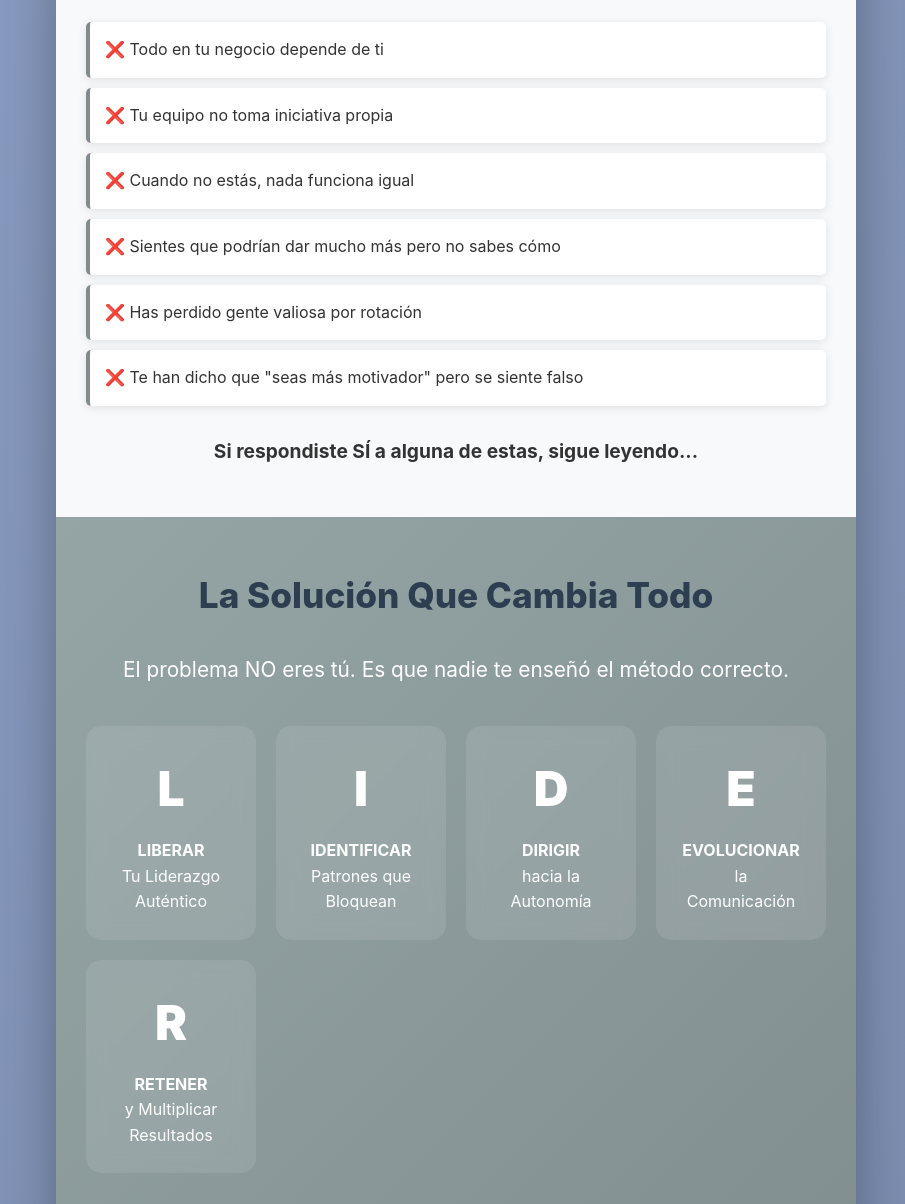
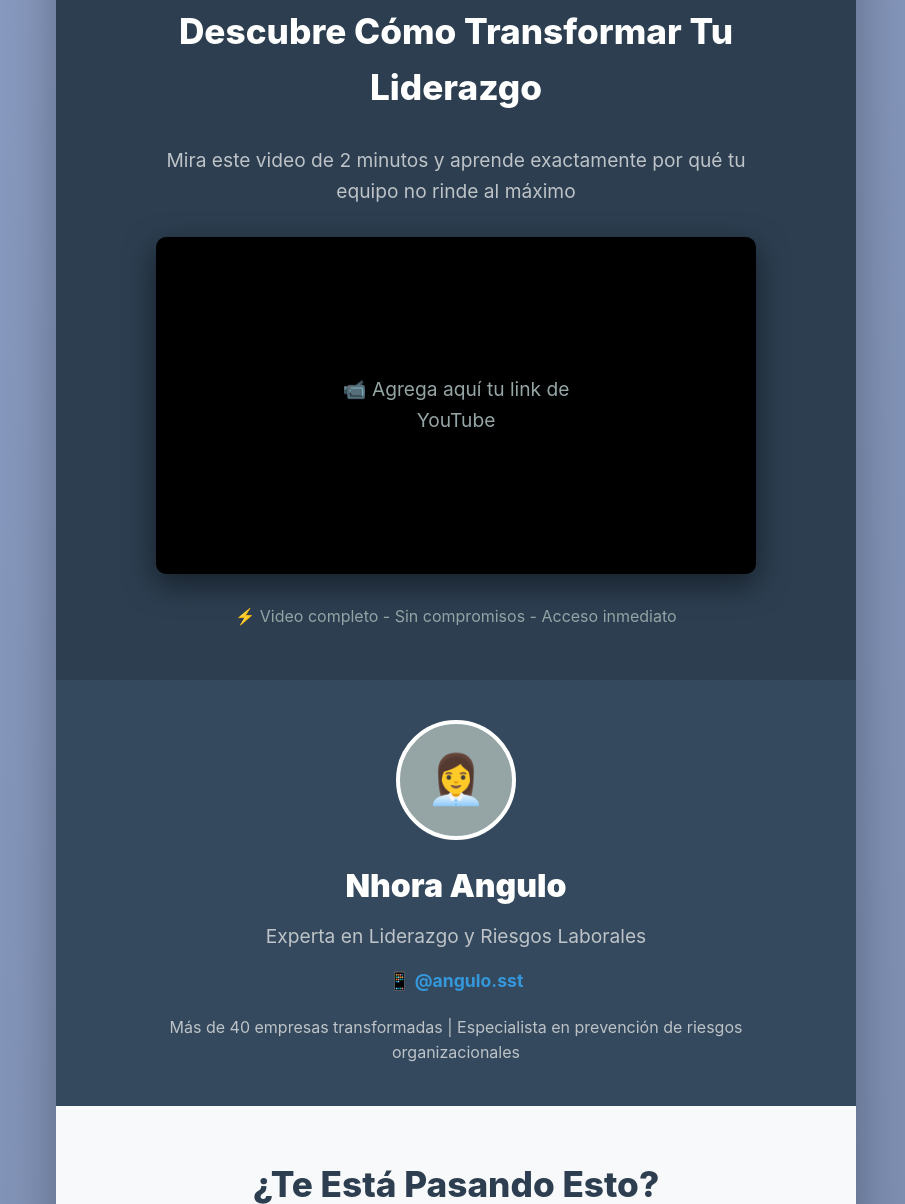
Before and after one commit to angulosst/METODOLIDER, a plain HTML site: page index.html in a window 1280 px wide. Shown: the part 504-1708 px from the top of the page, without its empty margins (184-1089 px from the left). Drawn offline with Linux system fonts and the light colour scheme.

Commit message:
Update index.html

```diff
--- a/index.html
+++ b/index.html
@@ -97,6 +97,14 @@
             color: #2c3e50;
         }
 
+        .section-title-white {
+            font-size: 2.2rem;
+            font-weight: 800;
+            text-align: center;
+            margin-bottom: 30px;
+            color: white;
+        }
+
         .problem-section {
             background: #f8f9fa;
         }
@@ -113,6 +121,97 @@
             border-left: 4px solid #7f8c8d;
             border-radius: 5px;
             box-shadow: 0 2px 10px rgba(0,0,0,0.1);
+        }
+
+        /* VSL SECTION */
+        .vsl-section {
+            background: #2c3e50;
+            color: white;
+            text-align: center;
+        }
+
+        .vsl-container {
+            max-width: 600px;
+            margin: 0 auto;
+        }
+
+        .video-wrapper {
+            position: relative;
+            padding-bottom: 56.25%; /* 16:9 aspect ratio */
+            height: 0;
+            overflow: hidden;
+            background: #000;
+            border-radius: 10px;
+            margin: 30px 0;
+            box-shadow: 0 10px 30px rgba(0,0,0,0.5);
+        }
+
+        .video-wrapper iframe {
+            position: absolute;
+            top: 0;
+            left: 0;
+            width: 100%;
+            height: 100%;
+            border: 0;
+        }
+
+        .video-placeholder {
+            position: absolute;
+            top: 50%;
+            left: 50%;
+            transform: translate(-50%, -50%);
+            color: #95a5a6;
+            font-size: 1.2rem;
+        }
+
+        /* AUTHOR SECTION */
+        .author-section {
+            background: #34495e;
+            color: white;
+            text-align: center;
+            padding: 40px 30px;
+        }
+
+        .author-container {
+            max-width: 600px;
+            margin: 0 auto;
+        }
+
+        .author-image {
+            width: 120px;
+            height: 120px;
+            border-radius: 50%;
+            background: #95a5a6;
+            margin: 0 auto 20px;
+            display: flex;
+            align-items: center;
+            justify-content: center;
+            font-size: 3rem;
+            color: white;
+            border: 4px solid white;
+        }
+
+        .author-name {
+            font-size: 2rem;
+            font-weight: 900;
+            margin-bottom: 10px;
+        }
+
+        .author-title {
+            font-size: 1.2rem;
+            margin-bottom: 15px;
+            color: #bdc3c7;
+        }
+
+        .author-social {
+            font-size: 1.1rem;
+            color: #3498db;
+            text-decoration: none;
+            font-weight: bold;
+        }
+
+        .author-social:hover {
+            color: #5dade2;
         }
 
         .solution-section {
@@ -251,6 +350,14 @@
             .method-steps {
                 grid-template-columns: 1fr;
             }
+
+            .author-section {
+                padding: 30px 20px;
+            }
+
+            .vsl-section {
+                padding: 30px 20px;
+            }
         }
     </style>
 </head>
@@ -265,11 +372,54 @@
                 MÉTODO L.I.D.E.R
             </h1>
             <p class="sub-headline">
-                Libera el 80% del potencial oculto de tu equipo en 30 días y haz que tu negocio funcione perfectamente sin ti
+                Libera hasta el 80% del potencial oculto de las personas que lideras en los primer 30 dias
+                sea que tengas equipo establecido, estés formando tu primer equipo, se te esté yendo gente valiosa, o sientas que todo depende de ti
+                y haz que tu negocio funcione perfectamente sin ti
             </p>
             <a href="https://pay.hotmart.com/P100927883R" class="cta-button">
-                    ¡QUIERO EL MÉTODO AHORA!
+                ¡QUIERO EL MÉTODO AHORA!
             </a>
+        </section>
+
+        <!-- VSL SECTION -->
+        <section class="section vsl-section">
+            <div class="vsl-container">
+                <h2 class="section-title-white">Descubre Cómo Transformar Tu Liderazgo</h2>
+                <p style="font-size: 1.2rem; margin-bottom: 20px; color: #bdc3c7;">
+                    Mira este video de 2 minutos y aprende exactamente por qué tu equipo no rinde al máximo
+                </p>
+                <div class="video-wrapper">
+                    <!-- Aquí va tu link de YouTube -->
+                    <iframe src="TU_LINK_DE_YOUTUBE_AQUI"
+                            title="Método L.I.D.E.R - Video Explicativo"
+                            allowfullscreen>
+                    </iframe>
+                    <!-- Placeholder mientras agregas el video -->
+                    <div class="video-placeholder">
+                        📹 Agrega aquí tu link de YouTube
+                    </div>
+                </div>
+                <p style="font-size: 1rem; color: #95a5a6;">
+                    ⚡ Video completo - Sin compromisos - Acceso inmediato
+                </p>
+            </div>
+        </section>
+
+        <!-- AUTHOR SECTION -->
+        <section class="author-section">
+            <div class="author-container">
+                <div class="author-image">
+                    👩‍💼
+                </div>
+                <h3 class="author-name">Nhora Angulo</h3>
+                <p class="author-title">Experta en Liderazgo y Riesgos Laborales</p>
+                <a href="https://instagram.com/angulo.sst" target="_blank" class="author-social">
+                    📱 @angulo.sst
+                </a>
+                <p style="margin-top: 20px; font-size: 1rem; color: #bdc3c7;">
+                    Más de 40 empresas transformadas | Especialista en prevención de riesgos organizacionales
+                </p>
+            </div>
         </section>
 
         <!-- PROBLEMA -->
@@ -357,13 +507,12 @@
 
         <!-- PRECIO -->
         <section class="section price-section" id="comprar">
-            <h2 class="section-title">Inversión Especial</h2>
+            <h2 class="section-title-white">Inversión Especial</h2>
             <div class="price-comparison">
                 <p style="font-size: 1.2rem; margin-bottom: 20px;">
                     Un consultor te cobraría 500 USD+ por esto
                 </p>
-                <div class="old-price">USD 57
-                </div>
+                <div class="old-price">USD 57</div>
                 <div class="new-price">USD 27</div>
                 <div class="discount-badge">50% DE DESCUENTO</div>
                 <p style="margin-top: 20px; font-size: 1.1rem;">
@@ -388,7 +537,6 @@
                     <li>✅ <strong>Ejercicios Prácticos Paso a Paso</strong></li>
                     <li>✅ <strong>Plan de implementacion en cada modulo</strong></li>
                     <li>✅ <strong>Acceso inmediato</strong></li>
-
                 </ul>
             </div>
 
@@ -403,7 +551,7 @@
 
                 <div style="background: rgba(255,255,255,0.1); padding: 30px; border-radius: 10px; margin-bottom: 20px;">
                     <h4 style="font-size: 1.4rem; margin-bottom: 15px;">📊 BONO #1</h4>
-                    <p style="font-size: 1.2rem; font-weight: bold;"> plantilla de Señales Invisibles del Líder</p>
+                    <p style="font-size: 1.2rem; font-weight: bold;">Plantilla de Señales Invisibles del Líder</p>
                     <p style="font-size: 1rem; margin-top: 10px;">Guía para detectar las micro-señales que envías sin darte cuenta y que afectan a tu equipo</p>
                 </div>
 
@@ -428,7 +576,7 @@
         <!-- GARANTÍA -->
         <section class="section guarantee-section">
             <div class="guarantee-badge">7</div>
-            <h2 class="section-title">Garantía Total de 7 Días</h2>
+            <h2 class="section-title-white">Garantía Total de 7 Días</h2>
             <p style="font-size: 1.3rem; margin-bottom: 30px;">
                 Si aplicas TODO el método durante 7 días y no ves cambios reales en tu equipo, te devuelvo cada centavo. Sin preguntas.
             </p>
@@ -495,14 +643,14 @@
 
         <!-- URGENCIA -->
         <section class="section urgency-section">
-            <h2 class="section-title">⚠️ Advertencia Importante</h2>
+            <h2 class="section-title-white">⚠️ Advertencia Importante</h2>
             <div class="warning-box">
                 <p style="font-size: 1.2rem; margin-bottom: 20px;">
                     <strong>Cada día que esperas, tu equipo se vuelve más dependiente de ti.</strong>
                 </p>
                 <p style="font-size: 1.1rem; margin-bottom: 15px;">
                     Esta oferta de USD27 + bonos gratis termina el 31 de julio.<br>
-                    Después vuelve a su precio normal de USD57(sin bonos).
+                    Después vuelve a su precio normal de USD57 (sin bonos).
                 </p>
                 <p style="font-size: 1rem; background: rgba(255,255,255,0.2); padding: 15px; border-radius: 10px;">
                     📅 <strong>Quedan pocos días para obtener los bonos gratuitos</strong>
```
